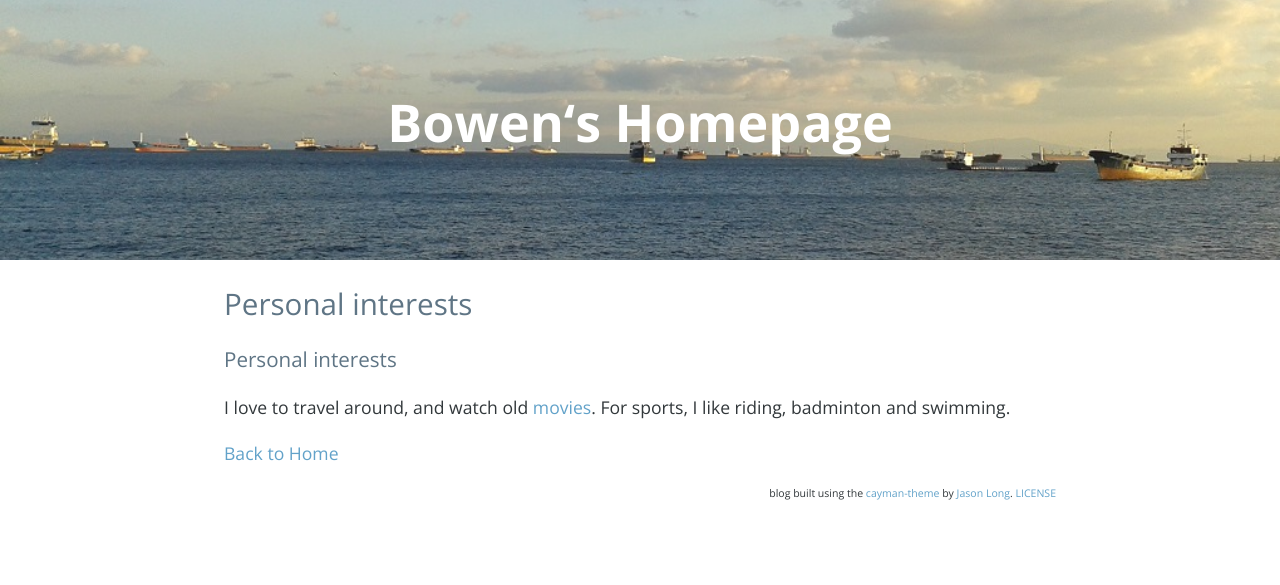
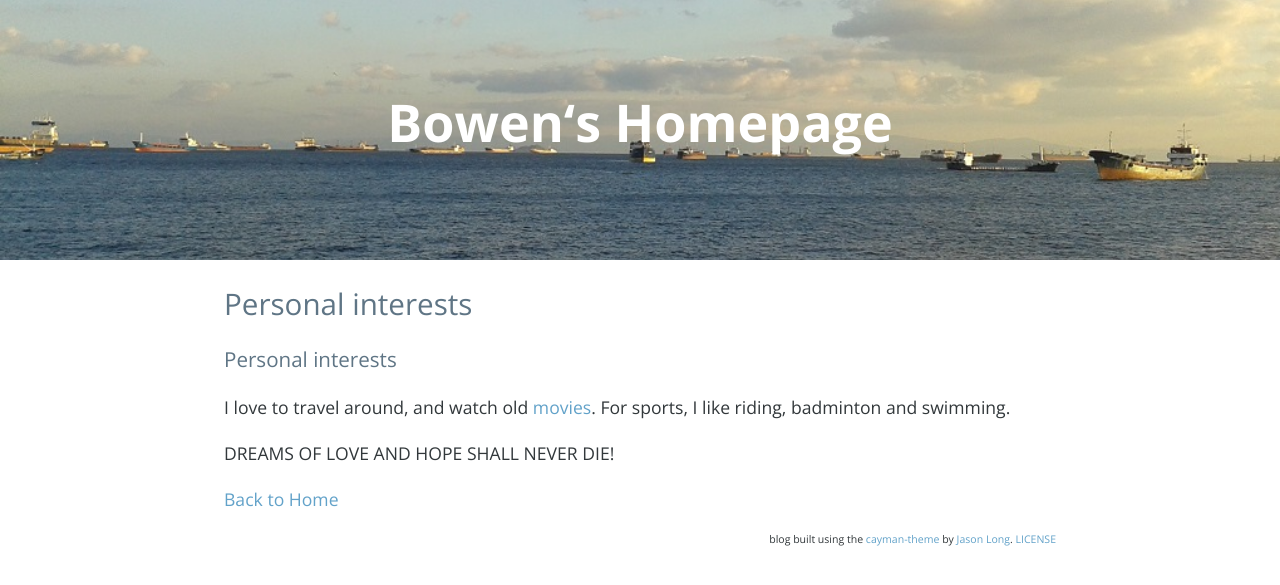
Before and after one commit to bowenl-math/bowenl-math.github.io, a Jekyll site: the page built from interest.md, in a window 1280 px wide. Shown: the top 585 px of the page. Built offline with Jekyll 4.4.1, drawn with Linux system fonts in a browser that asks for light colours; nearby versions of some CDN libraries; our own code applies the rules of GitHub Pages for plain Markdown files; comment, search, counter and statistics services are not loaded.

Commit message:
Update interest.md

```diff
--- a/interest.md
+++ b/interest.md
@@ -2,4 +2,6 @@
 
 I love to travel around, and watch old [movies](https://bowenl.notion.site/movies). For sports, I like riding, badminton and swimming.
 
+DREAMS OF LOVE AND HOPE SHALL NEVER DIE!
+
 [Back to Home](/index.md)
```
